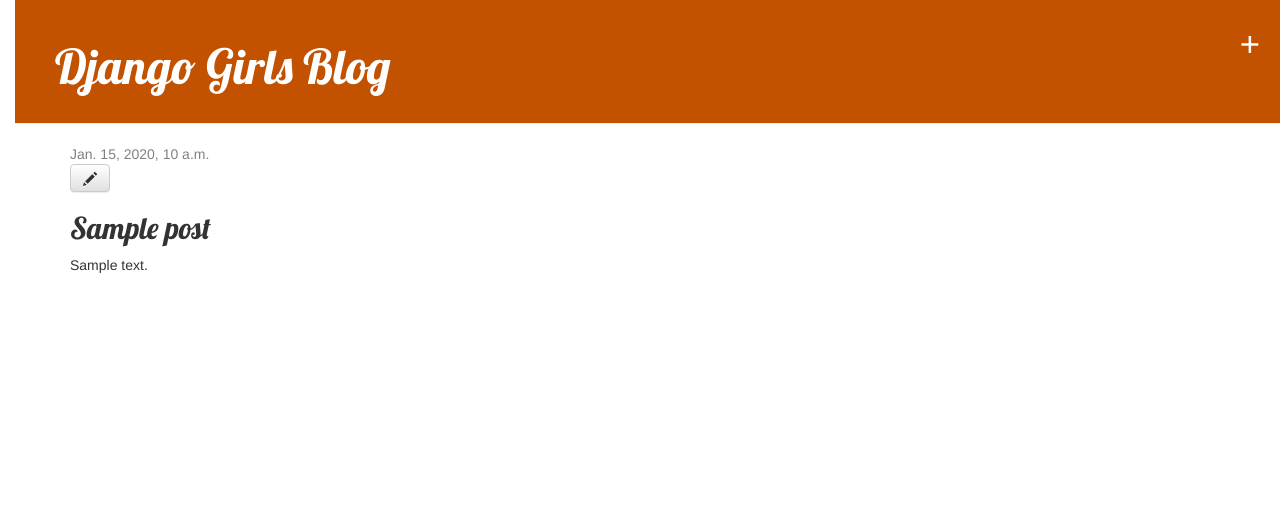
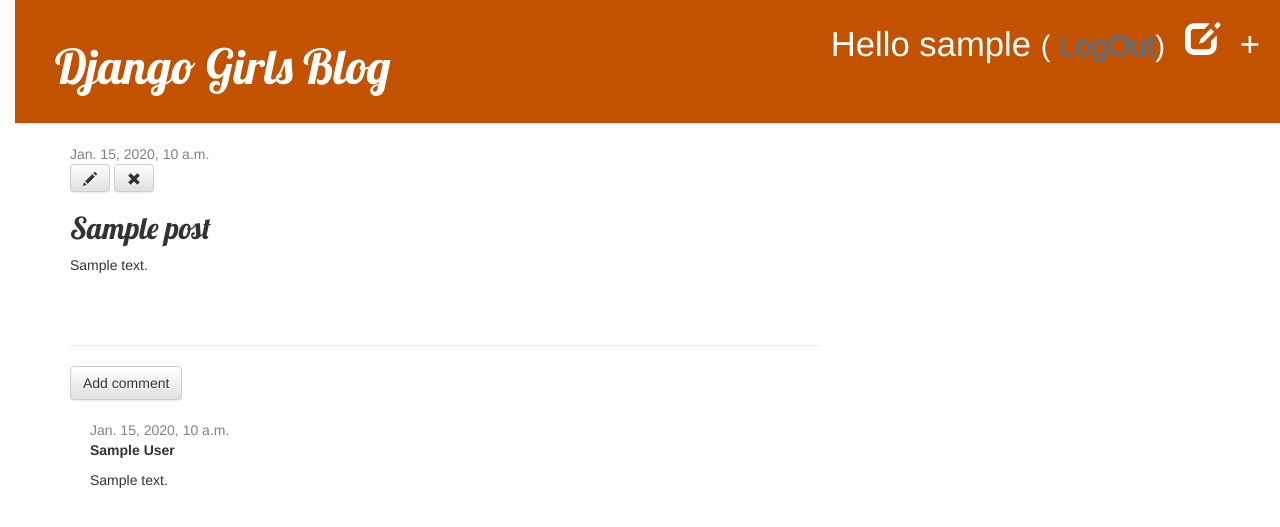
Before and after one commit to yashacon/my-first-blog, a Django app: page /post/1/ in a window 1280 px wide. Shown: the top 527 px of the page. Run offline with Django 3.2, Linux system fonts and the light colour scheme; a user stored in the database is signed in; tables that the repository leaves empty hold one stand-in row (values such as "Sample post"); some libraries are stand-ins or nearby versions.

Commit message:
Added Comment Section and Made it More Secure.

```diff
--- a/blog/admin.py
+++ b/blog/admin.py
@@ -1,4 +1,5 @@
 from django.contrib import admin
-from .models import Post
+from .models import Post,Comment
 
 admin.site.register(Post)
+admin.site.register(Comment)
--- a/blog/models.py
+++ b/blog/models.py
@@ -9,8 +9,28 @@ class Post(models.Model):
     published_date=models.DateTimeField(blank=True,null=True)
 
     def publish(self):
-        self.published_date=timezone.now
+        self.published_date=timezone.now()
         self.save()
+
+    def approved_comments(self):
+        return self.comments.filter(approved_comment=True)
 
     def __str__(self):
         return self.title
+
+
+class Comment(models.Model):
+    post = models.ForeignKey('blog.Post', on_delete=models.CASCADE, related_name='comments')
+    author = models.CharField(max_length=200)
+    text = models.TextField()
+    created_date = models.DateTimeField(default=timezone.now)
+    approved_comment = models.BooleanField(default=False)
+
+    def approve(self):
+        self.approved_comment = True
+        self.save()
+
+
+
+    def __str__(self):
+        return self.text
--- a/blog/static/css/blog.css
+++ b/blog/static/css/blog.css
@@ -47,3 +47,6 @@ h1,h2,h3,h4{
     color:#000000;
 
 }
+.comment{
+    margin:20px 0px 20px 20px;
+}
--- a/blog/templates/blog/base.html
+++ b/blog/templates/blog/base.html
@@ -11,6 +11,10 @@
         <div class="page-header">
             {% if user.is_authenticated %}
                 <a href="{% url 'post_new' %}" class="top-menu"><span class="glyphicon-plus"></span></a>
+                <a href="{% url 'post_draft_list' %}" class="top-menu"><span class="glyphicon glyphicon-edit"></span></a>
+                <p class="top-menu">Hello {{ user.username }} <small> (<a href="{% url 'logout' %}"> LogOut</a>)</small></p>
+            {% else %}
+                <a href="{% url 'login' %}" class="top-menu"><span class="glyphicon glyphicon-lock"></span></a>
             {% endif %}
             <h1><a href="/">Django Girls Blog</a></h1>
         </div>
--- a/blog/templates/blog/post_detail.html
+++ b/blog/templates/blog/post_detail.html
@@ -5,11 +5,33 @@
         <div class="date">
             {{ post.published_date }}
         </div>
-    {% endif %}
+        {% else %}
+            <a class="btn btn-default" href="{% url 'post_publish' pk=post.pk %}">Publish</a>
+        {% endif %}
     {% if user.is_authenticated %}
         <a class="btn btn-default" href="{% url 'post_edit' pk=post.pk %}"><span class="glyphicon glyphicon-pencil"></span></a>
+        <a class="btn btn-default" href="{% url 'post_remove' pk=post.pk %}"><span class="glyphicon glyphicon-remove"></span></a>
     {% endif %}
     <h2>{{ post.title }} </h2>
     <p>{{ post.text|linebreaksbr }}</p>
     </div>
+    <hr>
+    <a class="btn btn-default" href="{% url 'add_comment_to_post' pk=post.pk %}">Add comment</a>
+    {% for comment in post.comments.all %}
+        {% if user.is_authenticated or comment.approved_comment %}
+        <div class="comment">
+            <div class="date">
+                {{ comment.created_date }}
+                {% if not comment.approved_comment %}
+                <a class="btn btn-default" href="{% url 'comment_remove' pk=comment.pk %}"><span class="glyphicon glyphicon-remove"></span></a>
+                <a class="btn btn-default" href="{% url 'comment_approve' pk=comment.pk %}"><span class="glyphicon glyphicon-ok"></span></a>
+                {% endif %}
+            </div>
+            <strong>{{comment.author }}</strong>
+            <p>{{ comment.text|linebreaks }}</p>
+        </div>
+        {% endif %}
+    {% empty %}
+    <p>No Comments here yet :( Be the First!!</p>
+    {% endfor %}
 {% endblock %}
--- a/blog/urls.py
+++ b/blog/urls.py
@@ -6,4 +6,10 @@ urlpatterns=[
     path('post/<int:pk>/',views.post_detail,name='post_detail'),
     path('post/new/',views.post_new,name='post_new'),
     path('post/<int:pk>/edit/',views.post_edit,name='post_edit'),
+    path('drafts/',views.post_draft_list,name='post_draft_list'),
+    path('post/<pk>/publish/',views.post_publish,name='post_publish'),
+    path('post/<pk>/remove/',views.post_remove,name='post_remove'),
+    path('post/<int:pk>/comment/',views.add_comment_to_post,name='add_comment_to_post'),
+    path('comment/<int:pk>/approve/',views.comment_approve,name='comment_approve'),
+    path('comment/<int:pk>/remove',views.comment_remove,name='comment_remove'),
 ]
--- a/blog/views.py
+++ b/blog/views.py
@@ -1,7 +1,8 @@
-from .models import Post
+from .models import Post,Comment
 from django.utils import timezone
 from django.shortcuts import render,get_object_or_404,redirect
-from .forms import PostForm
+from .forms import PostForm,CommentForm
+from django.contrib.auth.decorators import login_required
 
 def post_list(request):
     posts=Post.objects.filter(published_date__lte=timezone.now()).order_by('published_date')
@@ -9,20 +10,21 @@ def post_list(request):
 def post_detail(request,pk):
     post=get_object_or_404(Post,pk=pk)
     return render(request,'blog/post_detail.html',{'post':post})
+@login_required
 def post_new(request):
     if request.method=="POST":
         form=PostForm(request.POST)
         if form.is_valid():
             post=form.save(commit=False)
             post.author=request.user
-            post.publish_date=timezone.now()
+            #post.publish_date=timezone.now()
             post.save()
             return redirect('post_detail',pk=post.pk)
     else:
         form=PostForm()
     return render(request,'blog/post_edit.html',{'form':form})
 
-
+@login_required
 def post_edit(request, pk):
     post = get_object_or_404(Post, pk=pk)
     if request.method == "POST":
@@ -30,9 +32,53 @@ def post_edit(request, pk):
         if form.is_valid():
             post = form.save(commit=False)
             post.author = request.user
-            post.published_date = timezone.now()
+            #post.published_date = timezone.now()
             post.save()
             return redirect('post_detail', pk=post.pk)
     else:
         form = PostForm(instance=post)
     return render(request, 'blog/post_edit.html', {'form': form})
+
+@login_required
+def post_draft_list(request):
+    posts=Post.objects.filter(published_date__isnull=True).order_by('created_date')
+    return render(request,'blog/post_draft_list.html',{'posts':posts})
+
+@login_required
+def post_publish(request,pk):
+    post=get_object_or_404(Post,pk=pk)
+    post.publish()
+    return redirect('post_detail',pk=pk)
+
+@login_required
+def post_remove(request,pk):
+    post=get_object_or_404(Post,pk=pk)
+    post.delete()
+    return redirect('post_list')
+
+
+def add_comment_to_post(request,pk):
+    post=get_object_or_404(Post,pk=pk)
+    if request.method == "POST" :
+        form=CommentForm(request.POST)
+        if form.is_valid():
+            comment=form.save(commit=False)
+            comment.post=post
+            comment.save()
+            return redirect('post_detail',pk=post.pk)
+    else:
+        form=CommentForm()
+    return render(request,'blog/add_comment_to_post.html',{'form':form})
+
+@login_required
+def comment_approve(request,pk):
+    comment=get_object_or_404(Comment,pk=pk)
+    comment.approve()
+    return redirect('post_detail',pk=comment.post.pk)
+
+
+@login_required
+def comment_remove(request, pk):
+    comment = get_object_or_404(Comment, pk=pk)
+    comment.delete()
+    return redirect('post_detail', pk=comment.post.pk)
--- a/mysite/settings.py
+++ b/mysite/settings.py
@@ -27,7 +27,7 @@ DEBUG = True
 
 ALLOWED_HOSTS = ['127.0.0.1','.pythonanywhere.com']
 
-
+LOGIN_REDIRECT_URL='/'
 # Application definition
 
 INSTALLED_APPS = [
--- a/mysite/urls.py
+++ b/mysite/urls.py
@@ -15,8 +15,11 @@ Including another URLconf
 """
 from django.contrib import admin
 from django.urls import path,include
+from django.contrib.auth import views
 
 urlpatterns = [
     path('admin/', admin.site.urls),
     path('',include('blog.urls')),
+    path('accounts/login/', views.LoginView.as_view(), name='login'),
+    path('accounts/logout/', views.LogoutView.as_view(next_page='/'), name='logout'),
 ]
```
Also changed, not shown: blog/forms.py (+6 -1 lines), blog/templates/blog/add_comment_to_post.html (added, +8 -0 lines), blog/templates/blog/post_draft_list.html (added, +10 -0 lines), blog/templates/blog/post_list.html (+6 -5 lines), blog/templates/registration/login.html (added, +24 -0 lines), blog/migrations/0002_comment.py (added).
